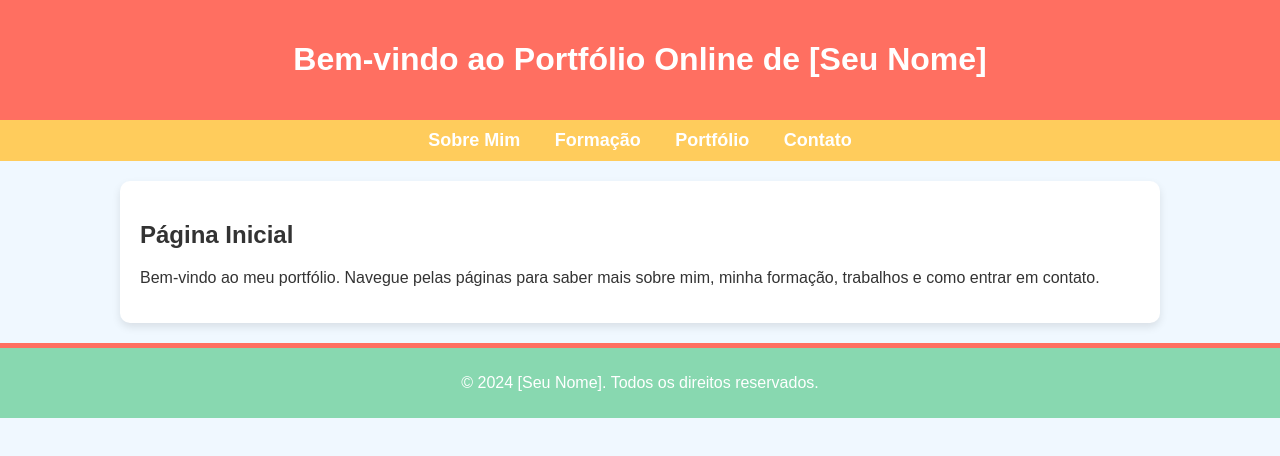
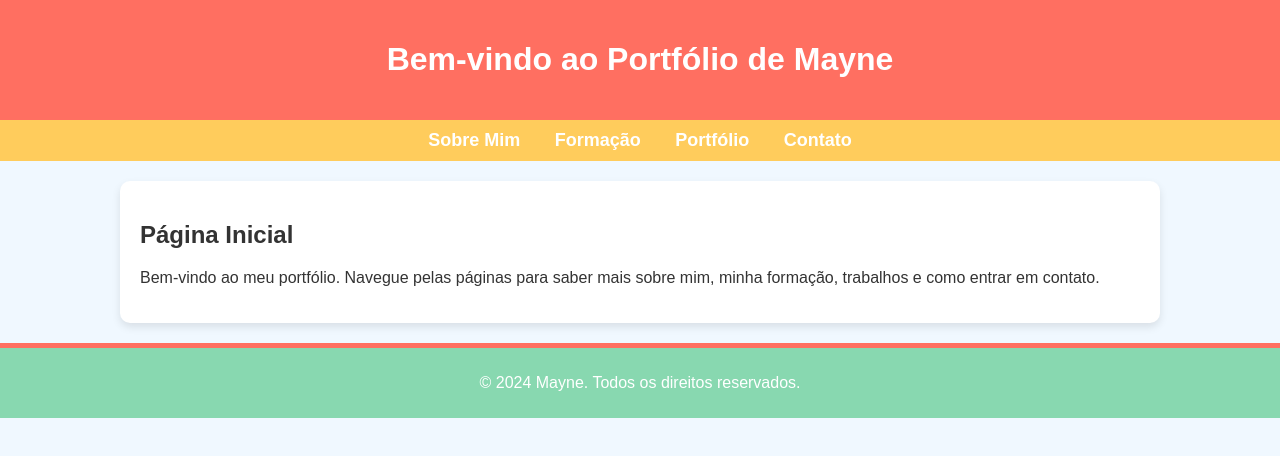
Before and after one commit to MayneFaria/PorrtfolioOnline, a plain HTML site: page index.html in a window 1280 px wide. Drawn offline with Linux system fonts and the light colour scheme.

Commit message:
Update index.html

```diff
--- a/index.html
+++ b/index.html
@@ -9,7 +9,7 @@
 </head>
 <body>
     <header>
-        <h1>Bem-vindo ao Portfólio Online de [Seu Nome]</h1>
+        <h1>Bem-vindo ao Portfólio de Mayne</h1>
     </header>
     <nav id="menu-index">
         <a href="sobre.html">Sobre Mim</a>
@@ -22,7 +22,7 @@
         <p>Bem-vindo ao meu portfólio. Navegue pelas páginas para saber mais sobre mim, minha formação, trabalhos e como entrar em contato.</p>
     </main>
     <footer>
-        <p>&copy; 2024 [Seu Nome]. Todos os direitos reservados.</p>
+        <p>&copy; 2024 Mayne. Todos os direitos reservados.</p>
     </footer>
 </body>
 </html>
```
